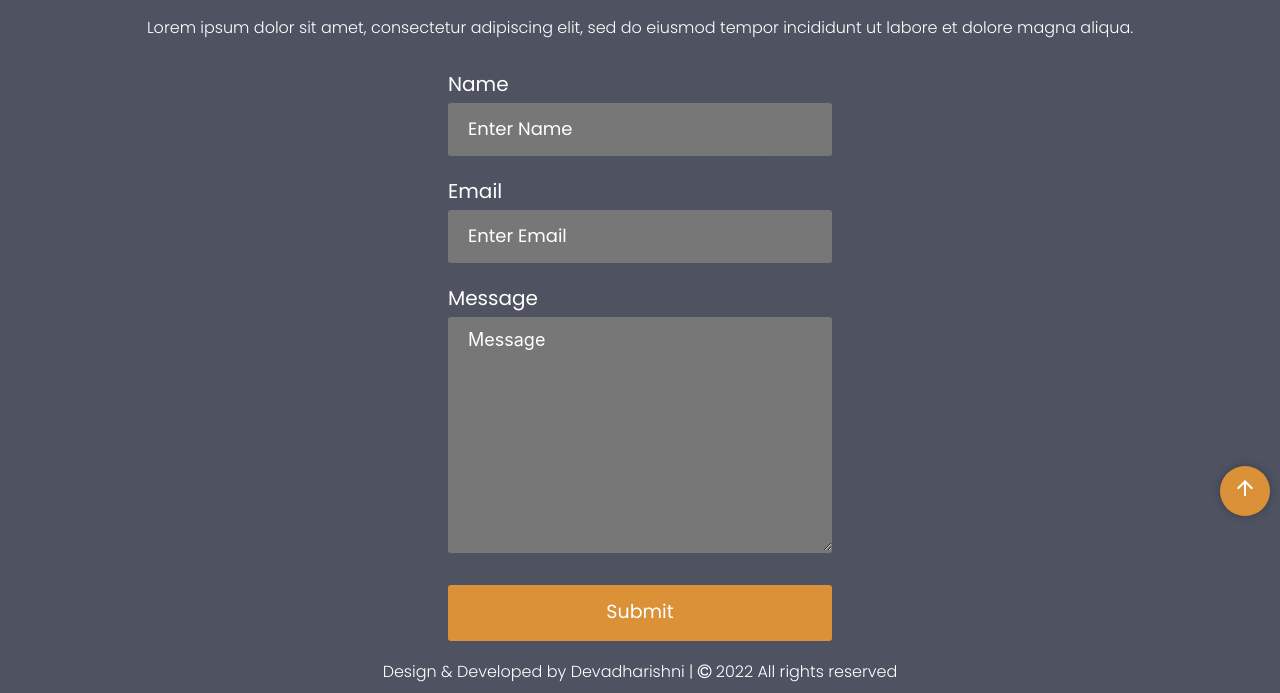
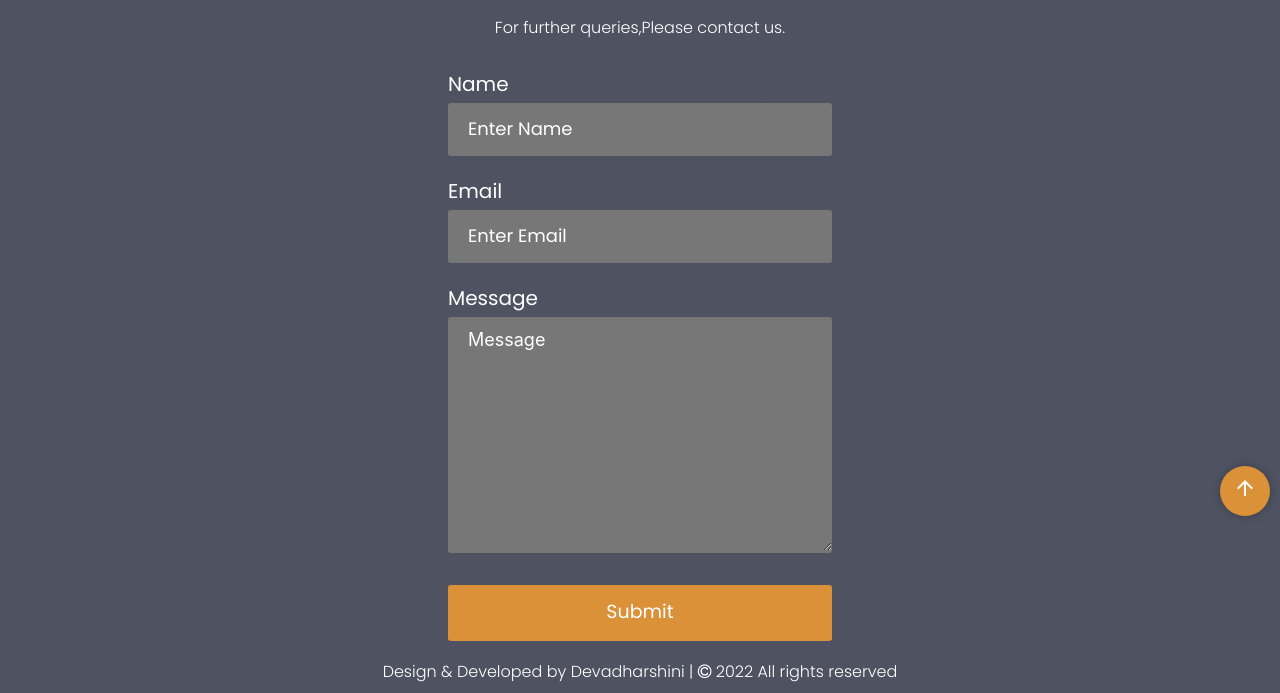
Before and after one commit to Devadharshinik/Virtual-Pilgrimage, a plain HTML site: page contact.html in a window 1280 px wide. Shown: the part 274-967 px from the top of the page. Drawn offline with Linux system fonts and the light colour scheme.

Commit message:
Update contact.html

```diff
--- a/contact.html
+++ b/contact.html
@@ -36,7 +36,7 @@
     <link rel="shortcut icon" href="favicon.png" type="image/x-icon">
     <link rel="stylesheet" href="assets/css/contact.css">
     <h1>Get in touch</h1>
-    <p>Lorem ipsum dolor sit amet, consectetur adipiscing elit, sed do eiusmod tempor incididunt ut labore et dolore magna aliqua.</p>
+    <p>For further queries,Please contact us.</p>
     <form class="contact-form">
       <label for="">Name</label><br />
       <input class="name" type="text" placeholder="Enter Name" /><br />
@@ -58,7 +58,7 @@
     <script src="assets/js/contact.js"></script>
     <script src="assets/js/script.js"></script>
     <section class="footer">
-      <p>Design & Developed by Devadharishni | <i class="fa fa-copyright"></i> 2022 All rights reserved</p>
+      <p>Design & Developed by Devadharshini | <i class="fa fa-copyright"></i> 2022 All rights reserved</p>
 
   </section>
   </body>
```
